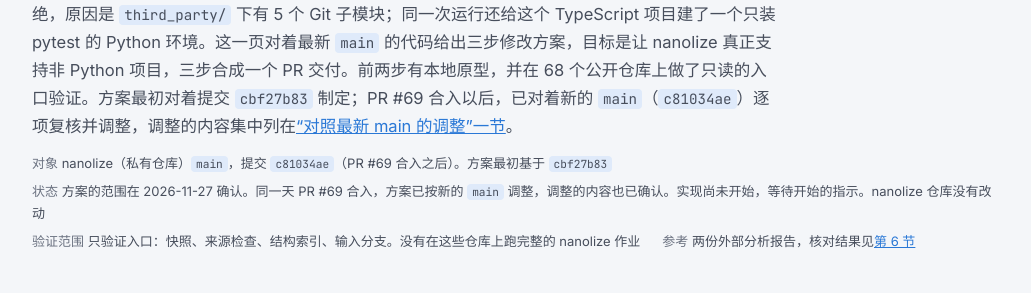
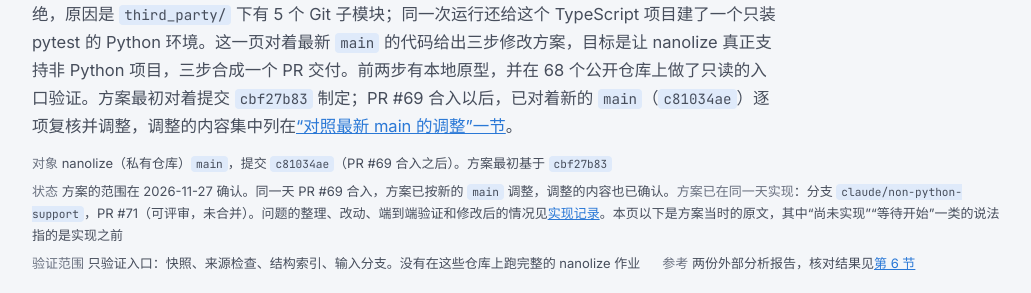
Before and after one commit to yukang2017/nanolize-intake-gate-plan, a plain HTML site: page index.html in a window 1280 px wide. Shown: the part 201-494 px from the top of the page, without its empty margins (124-1155 px from the left). Drawn offline with Linux system fonts and the light colour scheme.

Commit message:
Point to the record of the implementation
Co-Authored-By: Claude Fable 5.2 <noreply@anthropic.com>

```diff
--- a/index.html
+++ b/index.html
@@ -125,7 +125,7 @@ section { scroll-margin-top: 12px; }
   <p class="lede">在最新 <code>main</code> 上对公开仓库 <code>morluto/rea</code> 做 nanolize 时，仓库在建结构索引和开始评审两处都被拒绝，原因是 <code>third_party/</code> 下有 5 个 Git 子模块；同一次运行还给这个 TypeScript 项目建了一个只装 pytest 的 Python 环境。这一页对着最新 <code>main</code> 的代码给出三步修改方案，目标是让 nanolize 真正支持非 Python 项目，三步合成一个 PR 交付。前两步有本地原型，并在 68 个公开仓库上做了只读的入口验证。方案最初对着提交 <code>cbf27b83</code> 制定；PR #69 合入以后，已对着新的 <code>main</code>（<code>c81034ae</code>）逐项复核并调整，调整的内容集中列在<a href="#pr69">“对照最新 main 的调整”一节</a>。</p>
   <div class="meta">
     <span><b>对象</b> nanolize（私有仓库）<code>main</code>，提交 <code>c81034ae</code>（PR #69 合入之后）。方案最初基于 <code>cbf27b83</code></span>
-    <span><b>状态</b> 方案的范围在 2026-11-27 确认。同一天 PR #69 合入，方案已按新的 <code>main</code> 调整，调整的内容也已确认。实现尚未开始，等待开始的指示。nanolize 仓库没有改动</span>
+    <span><b>状态</b> 方案的范围在 2026-11-27 确认。同一天 PR #69 合入，方案已按新的 <code>main</code> 调整，调整的内容也已确认。<b>方案已在同一天实现</b>：分支 <code>claude/non-python-support</code>，PR #71（可评审，未合并）。问题的整理、改动、端到端验证和修改后的情况见<a href="../nanolize-non-python-support/">实现记录</a>。本页以下是方案当时的原文，其中“尚未实现”“等待开始”一类的说法指的是实现之前</span>
     <span><b>验证范围</b> 只验证入口：快照、来源检查、结构索引、输入分支。没有在这些仓库上跑完整的 nanolize 作业</span>
     <span><b>参考</b> 两份外部分析报告，核对结果见<a href="#reports">第 6 节</a></span>
   </div>
```
